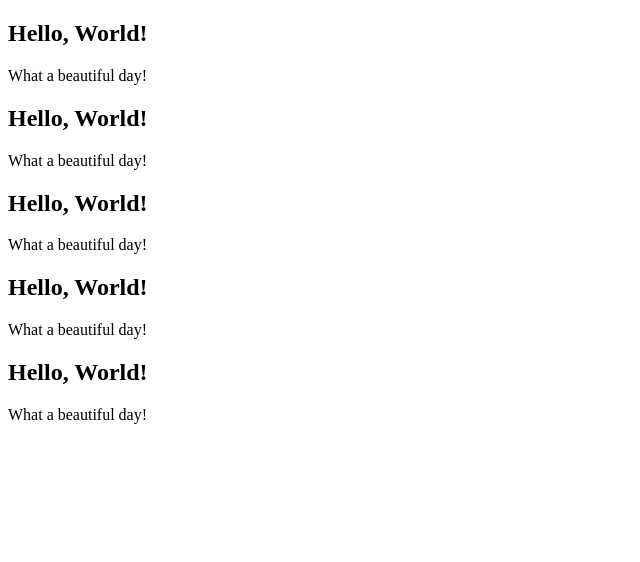
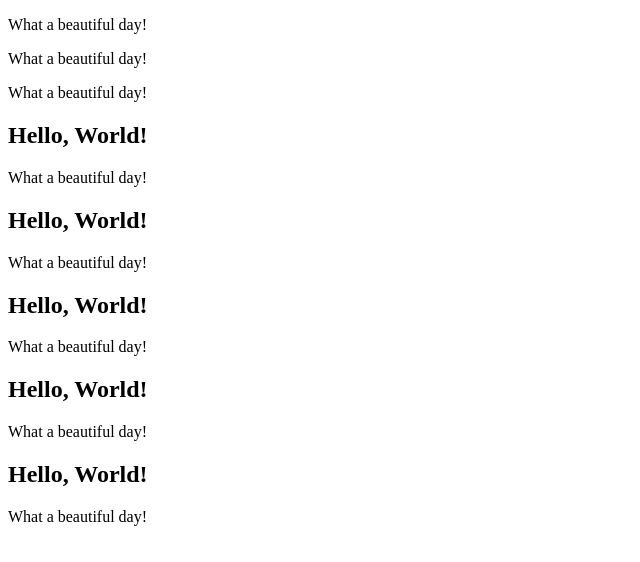
Before and after one commit to hsrvms/develhope-exercises, a React (Vite) app in the folder React/: page / in a window 1280 px wide. Shown: the top 562 px of the page, without its empty margins (0-640 px from the left). Built offline with nearby package versions, Linux system fonts and the light colour scheme.

Commit message:
14-components

```diff
--- a/React/src/App.jsx
+++ b/React/src/App.jsx
@@ -1,11 +1,16 @@
 import Hello from "./components/Hello";
+import Message from './components/Message'
 
-//! 13 - Components
-//? I can use as much components as I want in any other component. They are something like html tags but not the same thing. The only difference is Components contains JSX Expressions(html tags and javascript together)
+
+//! 14 - Components
+//? I can render any component in any other component. All I need to do is importing the component which I want to get;
 
 const App = () => {
 	return (
 		<div>
+      <Message />
+      <Message />
+      <Message />
 			<Hello />
 			<Hello />
 			<Hello />
```
